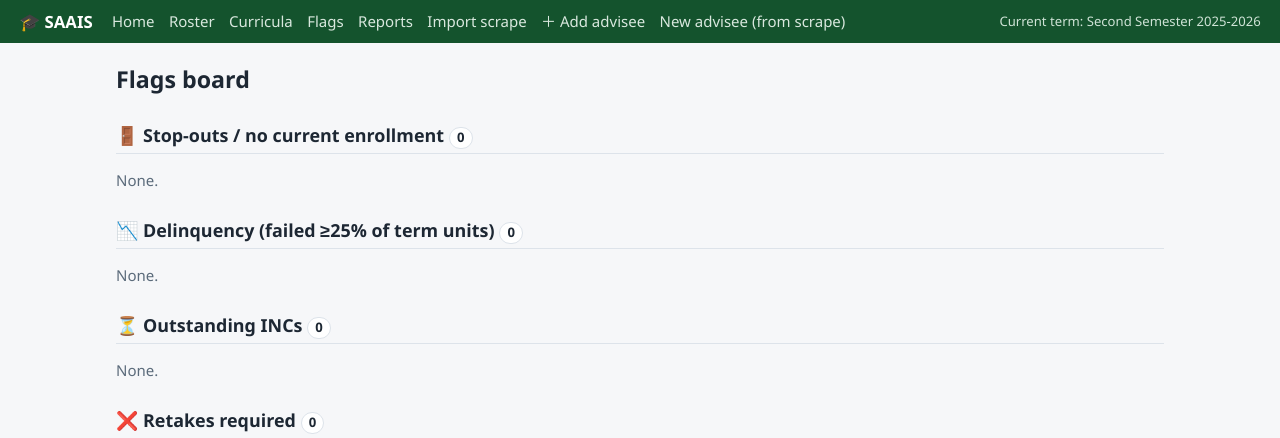
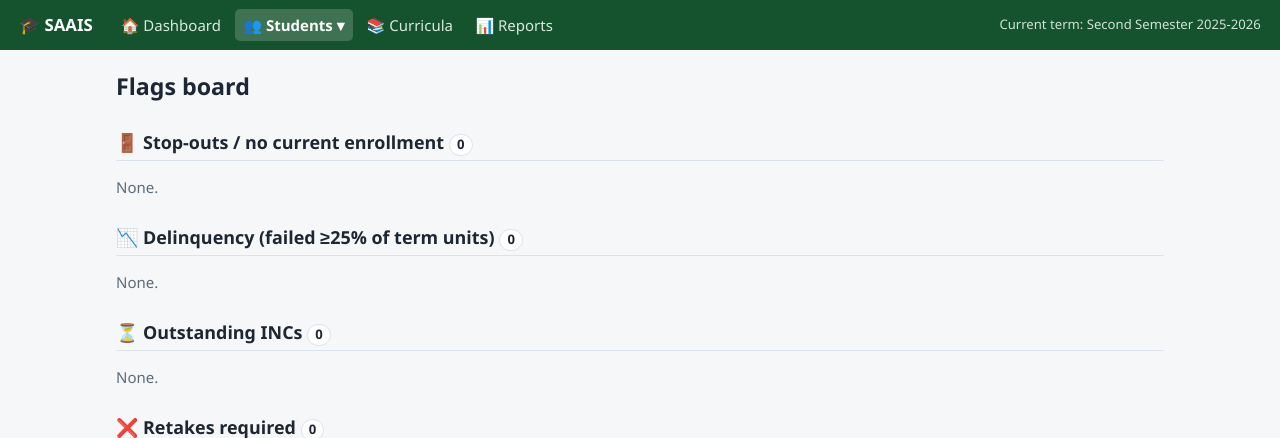
Before and after one commit to infinityweaver/Student-Academic-Advising-Information-System, a Flask app: page /flags in a window 1280 px wide. Shown: the top 438 px of the page. Run offline with Flask 2, Linux system fonts and the light colour scheme.

Commit message:
UI/UX refactor: grouped nav, dashboard quick actions, student page sub-nav (#1)
- Top nav grouped into Dashboard / Students dropdown (Roster, Flags board, Add advisee, New advisee from scrape, Import scrape) / Curricula / Reports, matching the four features in Issue #1 instead of a flat 8-link list.
- Active-page highlighting and a collapsible mobile nav (no JS framework, plain <details>/CSS).
- Dashboard gained a quick-actions bar to the most common next steps.
- Student page (the longest page) gained a sticky quick-jump sub-nav (Flags/Checklist/Grades/Notes/Attachments) and a back-to-roster link.
- Updated README.md (nav section, pages table, changelog) and docs/SAAIS-IMPLEMENTATION.md.
- Cleaned up local __pycache__ artifacts (disposable, already gitignored).

```diff
--- a/saais/static/style.css
+++ b/saais/static/style.css
@@ -13,12 +13,48 @@ a { color: var(--accent-2); text-decoration: none; }
 a:hover { text-decoration: underline; }
 code { background: #eef1f4; padding: 0 .25em; border-radius: 3px; }
 
-.topbar { display: flex; align-items: center; gap: 1.2rem; background: var(--accent); color: #fff; padding: .55rem 1.2rem; flex-wrap: wrap; }
+.topbar { display: flex; align-items: center; gap: 1.2rem; background: var(--accent); color: #fff; padding: .55rem 1.2rem; flex-wrap: wrap; position: relative; }
 .topbar .brand { color: #fff; font-weight: 700; font-size: 1.05rem; }
-.topbar nav { display: flex; gap: .9rem; flex: 1; }
-.topbar nav a { color: #d9e8de; }
-.topbar nav a:hover { color: #fff; }
+.topbar nav { display: flex; gap: .3rem; flex: 1; align-items: center; }
+.topbar nav a { color: #d9e8de; padding: .3rem .55rem; border-radius: 5px; }
+.topbar nav a:hover { color: #fff; text-decoration: none; background: rgba(255,255,255,.1); }
+.topbar nav a.active { color: #fff; background: rgba(255,255,255,.18); font-weight: 600; }
 .topbar .term { font-size: .82rem; color: #cfe3d6; }
+.nav-toggle { display: none; background: transparent; border: 1px solid rgba(255,255,255,.4); color: #fff; font-size: 1.1rem; line-height: 1; padding: .2rem .55rem; border-radius: 5px; }
+.nav-toggle:hover { background: rgba(255,255,255,.12); }
+
+/* Students dropdown */
+.nav-drop { position: relative; }
+.nav-drop summary { list-style: none; cursor: pointer; color: #d9e8de; padding: .3rem .55rem; border-radius: 5px; }
+.nav-drop summary::-webkit-details-marker { display: none; }
+.nav-drop summary:hover { color: #fff; background: rgba(255,255,255,.1); }
+.nav-drop summary.active { color: #fff; background: rgba(255,255,255,.18); font-weight: 600; }
+.nav-drop .nav-drop-menu {
+  position: absolute; top: 100%; left: 0; margin-top: .3rem; min-width: 15rem;
+  background: var(--card); border: 1px solid var(--line); border-radius: 8px;
+  box-shadow: 0 6px 18px rgba(0,0,0,.15); padding: .35rem; z-index: 20; display: flex;
+  flex-direction: column;
+}
+.nav-drop .nav-drop-menu a { color: var(--ink); padding: .45rem .6rem; border-radius: 5px; white-space: nowrap; }
+.nav-drop .nav-drop-menu a:hover { background: #eef2f0; text-decoration: none; }
+
+@media (max-width: 860px) {
+  .nav-toggle { display: inline-block; order: 1; }
+  .topbar .brand { order: 0; }
+  .topbar .term { order: 2; width: 100%; }
+  .topbar nav { order: 3; width: 100%; display: none; flex-direction: column; align-items: stretch; gap: .1rem; }
+  .topbar nav.open { display: flex; }
+  .topbar nav a { width: 100%; }
+  .nav-drop .nav-drop-menu { position: static; box-shadow: none; margin-top: 0; margin-left: .8rem; }
+}
+
+/* Quick-jump sub-nav (e.g. on the student page) */
+.subnav { display: flex; gap: .4rem; flex-wrap: wrap; margin: .2rem 0 1rem; position: sticky; top: 0; background: var(--bg); padding: .4rem 0; z-index: 5; }
+.subnav a { background: var(--card); border: 1px solid var(--line); border-radius: 999px; padding: .25rem .75rem; font-size: .85rem; color: var(--ink); }
+.subnav a:hover { background: #eef2f0; text-decoration: none; }
+
+.quick-actions { display: flex; gap: .6rem; flex-wrap: wrap; margin: .8rem 0 1.2rem; }
+.quick-actions a button { width: 100%; }
 
 .flashes { max-width: 1080px; margin: .8rem auto 0; padding: 0 1rem; }
 .flash { background: #ecfdf5; border: 1px solid #a7f3d0; border-radius: 6px; padding: .5rem .8rem; margin-bottom: .4rem; }
--- a/saais/templates/base.html
+++ b/saais/templates/base.html
@@ -8,17 +8,27 @@
 <script src="{{ url_for('static', filename='htmx.min.js') }}" defer></script>
 </head>
 <body hx-boost="true">
+{% macro navlink(path, endpoint, label) %}
+<a href="{{ url_for(endpoint) }}" class="{{ 'active' if request.path == path or request.path.startswith(path + '/') }}">{{ label }}</a>
+{% endmacro %}
 <header class="topbar no-print">
   <a class="brand" href="{{ url_for('home') }}">🎓 SAAIS</a>
-  <nav>
-    <a href="{{ url_for('home') }}">Home</a>
-    <a href="{{ url_for('roster') }}">Roster</a>
-    <a href="{{ url_for('curricula') }}">Curricula</a>
-    <a href="{{ url_for('flags_board') }}">Flags</a>
-    <a href="{{ url_for('reports') }}">Reports</a>
-    <a href="{{ url_for('import_scrape') }}">Import scrape</a>
-    <a href="{{ url_for('student_new') }}">＋ Add advisee</a>
-    <a href="{{ url_for('intake') }}">New advisee (from scrape)</a>
+  <button class="nav-toggle" type="button" aria-label="Toggle navigation" aria-expanded="false"
+          onclick="var n=document.getElementById('mainnav'); var open=n.classList.toggle('open'); this.setAttribute('aria-expanded', open);">☰</button>
+  <nav id="mainnav">
+    {{ navlink('/', 'home', '🏠 Dashboard') }}
+    <details class="nav-drop">
+      <summary class="{{ 'active' if request.path.startswith('/student') or request.path.startswith('/roster') or request.path.startswith('/flags') or request.path.startswith('/import') or request.path.startswith('/intake') }}">👥 Students ▾</summary>
+      <div class="nav-drop-menu">
+        <a href="{{ url_for('roster') }}">📋 Roster (all advisees)</a>
+        <a href="{{ url_for('flags_board') }}">🚩 Flags board</a>
+        <a href="{{ url_for('student_new') }}">＋ Add advisee</a>
+        <a href="{{ url_for('intake') }}">📥 New advisee (from scrape)</a>
+        <a href="{{ url_for('import_scrape') }}">📤 Import scrape</a>
+      </div>
+    </details>
+    {{ navlink('/curricula', 'curricula', '📚 Curricula') }}
+    {{ navlink('/reports', 'reports', '📊 Reports') }}
   </nav>
   <span class="term">Current term: {{ cfg.term.current_sem }} {{ cfg.term.current_ay }}</span>
 </header>
```
Also changed, not shown: docs/SAAIS-IMPLEMENTATION.md (+22 -0 lines), saais/templates/home.html (+9 -0 lines), saais/templates/student.html (+14 -3 lines), README.md.
